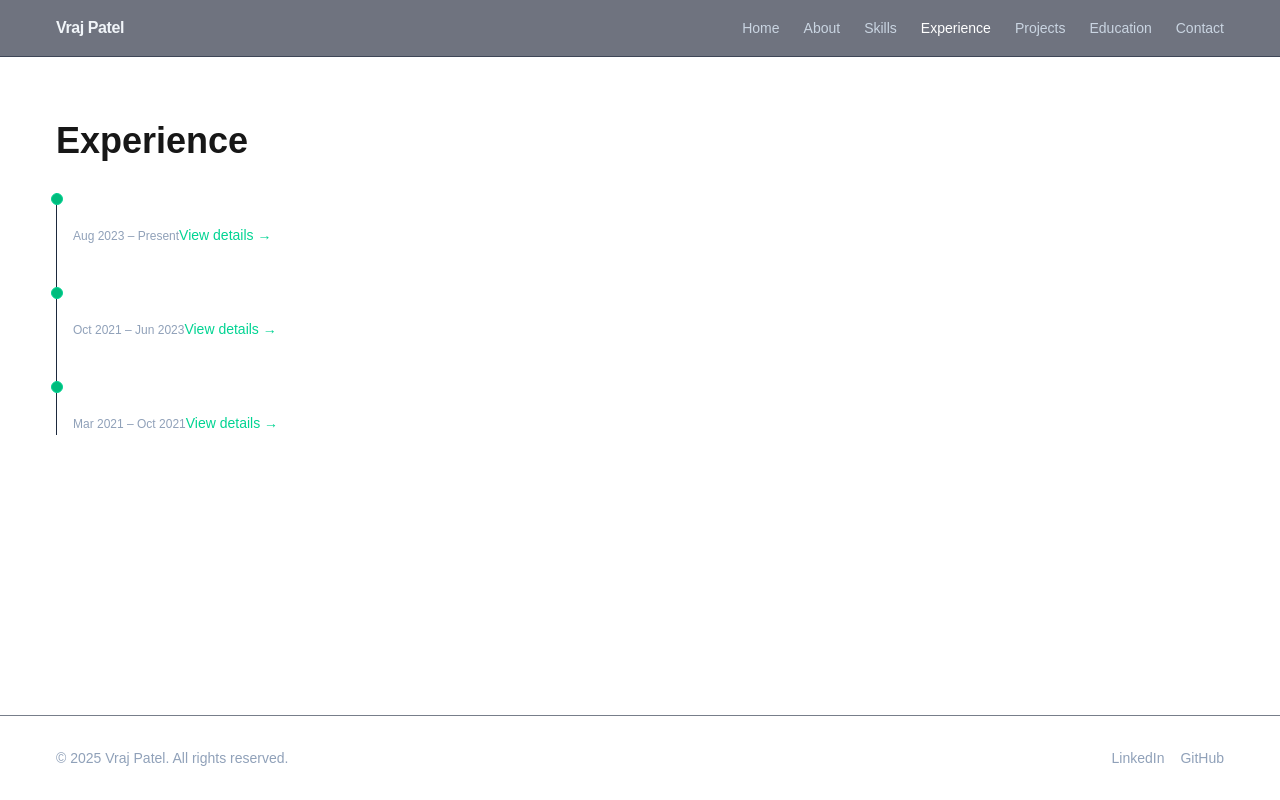
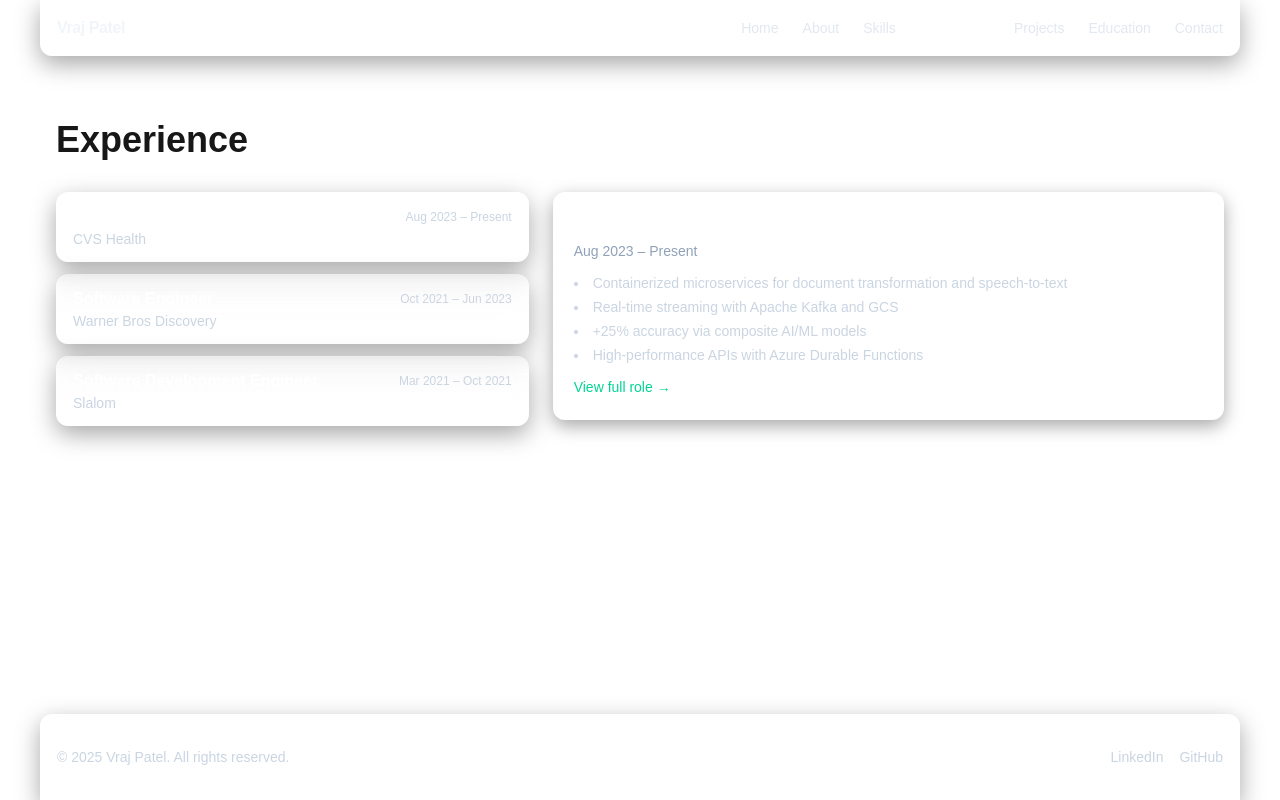
Before and after one commit to vrajpatell/portfolio, a Next.js app: page /experience in a window 1280 px wide. Built offline with nearby package versions, Linux system fonts and the light colour scheme.

Commit message:
ui: glassmorphism design; improved Experience UX; updated Home & About content

```diff
--- a/components/Footer.tsx
+++ b/components/Footer.tsx
@@ -1,25 +1,11 @@
 export default function Footer() {
   return (
-    <footer className="mt-16 border-t border-slate-800/60">
-      <div className="container-responsive py-8 flex flex-col md:flex-row items-center justify-between gap-4 text-sm text-slate-400">
+    <footer className="mt-16">
+      <div className="container-responsive glass rounded-t-xl py-8 flex flex-col md:flex-row items-center justify-between gap-4 text-sm text-slate-300">
         <p>© {new Date().getFullYear()} Vraj Patel. All rights reserved.</p>
         <div className="flex gap-4">
-          <a
-            href="https://www.linkedin.com/in/vrajpatell0712/"
-            target="_blank"
-            rel="noreferrer"
-            className="hover:text-white"
-          >
-            LinkedIn
-          </a>
-          <a
-            href="https://github.com/vrajpatell"
-            target="_blank"
-            rel="noreferrer"
-            className="hover:text-white"
-          >
-            GitHub
-          </a>
+          <a href="https://www.linkedin.com/in/vrajpatell0712/" target="_blank" rel="noreferrer" className="hover:text-white">LinkedIn</a>
+          <a href="https://github.com/vrajpatell" target="_blank" rel="noreferrer" className="hover:text-white">GitHub</a>
         </div>
       </div>
     </footer>
--- a/components/Navbar.tsx
+++ b/components/Navbar.tsx
@@ -14,21 +14,17 @@
 export default function Navbar() {
   const router = useRouter();
   return (
-    <header className="sticky top-0 z-40 backdrop-blur border-b border-slate-800/60 bg-slate-900/60">
-      <nav className="container-responsive flex items-center justify-between h-14">
+    <header className="sticky top-0 z-40">
+      <nav className="container-responsive glass flex items-center justify-between h-14 rounded-b-xl px-4">
         <Link href="/" className="font-bold tracking-tight text-slate-100">
           Vraj Patel
         </Link>
-        <div className="hidden md:flex items-center gap-6 text-sm text-slate-300">
+        <div className="hidden md:flex items-center gap-6 text-sm text-slate-200">
           {links.map(({ href, label }) => (
             <Link
               key={href}
               href={href}
-              className={
-                router.pathname === href
-                  ? "text-white"
-                  : "hover:text-white"
-              }
+              className={router.pathname === href ? "text-white" : "hover:text-white"}
             >
               {label}
             </Link>
@@ -37,7 +33,7 @@
         <div className="md:hidden">
           <details>
             <summary className="cursor-pointer select-none">Menu</summary>
-            <div className="absolute right-4 mt-2 w-48 rounded-md border border-slate-800 bg-slate-900 p-2 flex flex-col">
+            <div className="absolute right-4 mt-2 w-48 rounded-md glass p-2 flex flex-col">
               {links.map(({ href, label }) => (
                 <Link key={href} href={href} className="px-2 py-1 rounded hover:bg-slate-800">
                   {label}
--- a/components/ProjectCard.tsx
+++ b/components/ProjectCard.tsx
@@ -10,7 +10,7 @@
 
 export default function ProjectCard({ name, description, tech, repoUrl, demoUrl, stars, forks }: ProjectCardProps) {
   return (
-    <div className="rounded-lg border border-slate-800 bg-slate-900/50 p-5 hover:border-emerald-600/50 transition">
+    <div className="rounded-xl glass-card glass-hover p-5 transition">
       <div className="flex items-start justify-between gap-4">
         <h3 className="text-lg font-semibold text-white">{name}</h3>
         <div className="flex gap-3 text-xs text-slate-400">
@@ -21,7 +21,7 @@
       <p className="mt-2 text-sm text-slate-300">{description}</p>
       <div className="mt-3 flex flex-wrap gap-2">
         {tech.map((t) => (
-          <span key={t} className="text-xs bg-slate-800 text-slate-300 px-2 py-1 rounded">
+          <span key={t} className="text-xs bg-white/10 text-slate-100 px-2 py-1 rounded">
             {t}
           </span>
         ))}
--- a/pages/about.tsx
+++ b/pages/about.tsx
@@ -9,14 +9,37 @@
       />
       <section className="container-responsive py-16">
         <h1 className="text-3xl md:text-4xl font-bold">About</h1>
-        <p className="mt-6 text-slate-300 max-w-3xl">
-          AI Software Engineer with 5+ years building scalable distributed systems and
-          Gen‑AI/NLP solutions in cloud‑native environments. I architect
-          high‑availability microservices, design real‑time streaming pipelines with
-          Apache Kafka, and deliver ML platforms across AWS, Azure, and GCP. I mentor
-          engineers, lead code reviews, and continually optimize ML and
-          speech‑to‑text pipelines for reliability, latency, and cost.
-        </p>
+        <div className="mt-6 max-w-3xl space-y-5 text-slate-300">
+          <div className="glass-card rounded-xl p-5">
+            <h2 className="text-xl font-semibold text-white">About Me</h2>
+            <p className="mt-3">
+              I am an AI Software Engineer with over 5 years of experience designing, building, and deploying
+              scalable distributed systems and Generative AI/NLP solutions in cloud-native environments. My
+              expertise spans microservices architecture, event-driven systems, and end-to-end AI pipelines, with a
+              proven track record in healthcare and enterprise applications.
+            </p>
+          </div>
+
+          <div className="glass-card rounded-xl p-5">
+            <p>
+              I have architected high-availability APIs using Azure Durable Functions, optimized ML and
+              speech-to-text pipelines, and developed custom document intelligence solutions leveraging Azure
+              Custom Vision, Form Recognizer, and LLM-based metadata enrichment. My work combines Python,
+              JavaScript/TypeScript, React, and cloud platforms (AWS, Azure, GCP) to deliver secure, performant,
+              and user-friendly solutions.
+            </p>
+          </div>
+
+          <div className="glass-card rounded-xl p-5">
+            <p>
+              Passionate about solving complex problems, I thrive in cross-functional teams, leading projects from
+              concept to production while implementing CI/CD automation and best practices in system design. Whether
+              it’s architecting a retrieval-augmented generation service, building data-driven healthcare applications,
+              or optimizing cloud infrastructure, I focus on delivering impactful, high-quality products that drive
+              real-world results.
+            </p>
+          </div>
+        </div>
       </section>
     </>
   );
--- a/pages/experience/index.tsx
+++ b/pages/experience/index.tsx
@@ -1,35 +1,86 @@
 import SEO from "@/components/SEO";
 import Timeline from "@/components/Timeline";
+import Link from "next/link";
+import { useState } from "react";
+
+const roles = [
+  {
+    key: "cvs",
+    company: "CVS Health",
+    role: "AI Software Engineer",
+    period: "Aug 2023 – Present",
+    href: "/experience/cvs-health",
+    bullets: [
+      "Containerized microservices for document transformation and speech‑to‑text",
+      "Real‑time streaming with Apache Kafka and GCS",
+      "+25% accuracy via composite AI/ML models",
+      "High‑performance APIs with Azure Durable Functions",
+    ],
+  },
+  {
+    key: "wbd",
+    company: "Warner Bros Discovery",
+    role: "Software Engineer",
+    period: "Oct 2021 – Jun 2023",
+    href: "/experience/warner-bros-discovery",
+    bullets: [
+      "1M+ content IDs migration to DynamoDB; −25% overhead",
+      "Partner integrations: Google, Apple, Roku, Amazon",
+      "Grafana + VictorOps; CI/CD with GitHub Actions",
+    ],
+  },
+  {
+    key: "slalom",
+    company: "Slalom",
+    role: "Software Development Engineer",
+    period: "Mar 2021 – Oct 2021",
+    href: "/experience/slalom",
+    bullets: [
+      "Distributed analytics with Lambda, DynamoDB, Kafka, Elasticsearch",
+      "Automation frameworks; test automation",
+    ],
+  },
+];
 
 export default function Experience() {
+  const [openKey, setOpenKey] = useState<string | null>(roles[0].key);
   return (
     <>
       <SEO title="Experience • Vraj Patel" description="Professional experience timeline including CVS Health, Warner Bros Discovery, and Slalom." />
       <section className="container-responsive py-16">
         <h1 className="text-3xl md:text-4xl font-bold">Experience</h1>
-        <div className="mt-8">
-          <Timeline
-            items={[
-              {
-                company: "CVS Health",
-                role: "AI Software Engineer",
-                period: "Aug 2023 – Present",
-                href: "/experience/cvs-health",
-              },
-              {
-                company: "Warner Bros Discovery",
-                role: "Software Engineer",
-                period: "Oct 2021 – Jun 2023",
-                href: "/experience/warner-bros-discovery",
-              },
-              {
-                company: "Slalom",
-                role: "Software Development Engineer",
-                period: "Mar 2021 – Oct 2021",
-                href: "/experience/slalom",
-              },
-            ]}
-          />
+        <div className="mt-8 grid md:grid-cols-12 gap-6">
+          <div className="md:col-span-5 space-y-3">
+            {roles.map((r) => (
+              <button
+                key={r.key}
+                onClick={() => setOpenKey(openKey === r.key ? null : r.key)}
+                className={`w-full text-left rounded-xl px-4 py-3 transition glass ${openKey === r.key ? "ring-2 ring-emerald-500/40" : ""}`}
+              >
+                <div className="flex items-center justify-between">
+                  <span className="font-semibold text-white">{r.role}</span>
+                  <span className="text-xs text-slate-300">{r.period}</span>
+                </div>
+                <div className="text-sm text-slate-300">{r.company}</div>
+              </button>
+            ))}
+          </div>
+          <div className="md:col-span-7">
+            {roles.map((r) => (
+              <div key={r.key} className={`${openKey === r.key ? "block" : "hidden"}`}>
+                <div className="glass-card rounded-xl p-5">
+                  <h2 className="text-xl font-semibold text-white">{r.role} • {r.company}</h2>
+                  <p className="text-slate-400 text-sm">{r.period}</p>
+                  <ul className="mt-3 list-disc list-inside text-slate-300 space-y-1 text-sm">
+                    {r.bullets.map((b, i) => (
+                      <li key={i}>{b}</li>
+                    ))}
+                  </ul>
+                  <Link href={r.href} className="inline-block mt-3 text-emerald-400 hover:text-emerald-300 text-sm">View full role →</Link>
+                </div>
+              </div>
+            ))}
+          </div>
         </div>
       </section>
     </>
--- a/pages/index.tsx
+++ b/pages/index.tsx
@@ -21,11 +21,18 @@
                 AI Software Engineer • Scottsdale, AZ
               </span>
             </h1>
-            <p className="text-gray-300 mt-6 max-w-2xl">
-              AI Software Engineer with 5+ years designing and deploying scalable
-              distributed systems and Gen‑AI/NLP solutions. I architect high‑availability
-              microservices, optimize ML and speech‑to‑text pipelines, and automate
-              data‑driven products in cloud‑native environments.
+            <p className="text-gray-300 mt-6 max-w-2xl glass-card rounded-xl p-4">
+              I am an AI Software Engineer with over 5 years of experience designing,
+              building, and deploying scalable distributed systems and Generative AI/NLP
+              solutions in cloud-native environments. I specialize in high‑availability
+              microservices, event‑driven systems, and end‑to‑end AI pipelines.
+            </p>
+            <p className="text-gray-300 mt-4 max-w-2xl glass-card rounded-xl p-4">
+              I architect APIs with Azure Durable Functions, optimize ML and
+              speech‑to‑text pipelines, and build document intelligence using Azure
+              Custom Vision, Form Recognizer, and LLM‑based metadata enrichment—
+              delivering secure, performant, and user‑friendly products on AWS, Azure,
+              and GCP.
             </p>
             <div className="flex flex-wrap gap-3 mt-8">
               <a
--- a/styles/globals.css
+++ b/styles/globals.css
@@ -1,7 +1,7 @@
 @import "tailwindcss";
 
 :root {
-  --bg: #0b1220;
+  --bg: #0b0f1a;
   --fg: #e5e7eb;
   --muted: #9ca3af;
   --accent: #22c55e;
@@ -12,7 +12,10 @@
 }
 
 body {
-  background-color: var(--bg);
+  background:
+    radial-gradient(1200px 800px at 10% -10%, rgba(34,197,94,0.12), transparent 60%),
+    radial-gradient(900px 600px at 100% 10%, rgba(59,130,246,0.12), transparent 60%),
+    linear-gradient(180deg, #0b0f1a 0%, #0b1220 100%);
   color: var(--fg);
 }
 
@@ -23,6 +26,38 @@
   margin-right: auto;
   padding-left: 1rem;
   padding-right: 1rem;
+}
+
+/* Glass UI helpers */
+.glass {
+  background: linear-gradient(
+      180deg,
+      rgba(255, 255, 255, 0.08),
+      rgba(255, 255, 255, 0.02)
+    );
+  border: 1px solid rgba(255, 255, 255, 0.12);
+  border-right-color: rgba(255, 255, 255, 0.18);
+  border-bottom-color: rgba(255, 255, 255, 0.18);
+  box-shadow: 0 8px 24px rgba(0, 0, 0, 0.35);
+  backdrop-filter: saturate(140%) blur(14px);
+}
+
+.glass-card {
+  background: linear-gradient(
+      180deg,
+      rgba(255, 255, 255, 0.06),
+      rgba(255, 255, 255, 0.02)
+    );
+  border: 1px solid rgba(255, 255, 255, 0.12);
+  border-right-color: rgba(255, 255, 255, 0.16);
+  border-bottom-color: rgba(255, 255, 255, 0.16);
+  box-shadow: 0 6px 18px rgba(0, 0, 0, 0.35);
+  backdrop-filter: saturate(140%) blur(12px);
+}
+
+.glass-hover:hover {
+  border-color: rgba(34,197,94,0.45);
+  box-shadow: 0 10px 28px rgba(34,197,94,0.18);
 }
 
 :root {
```
Also changed, not shown: 1 other file (tests, documents, lock files or other folders).
